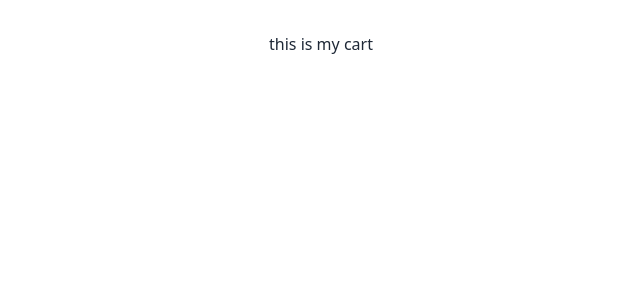
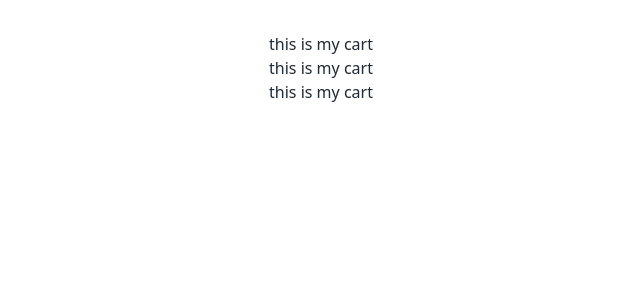
Before and after one commit to Arafath999/ass10-code, a React (Vite) app: page /mycart in a window 1280 px wide. Shown: the top 300 px of the page, without its empty margins (319-959 px from the left). Built offline with nearby package versions, Linux system fonts and the light colour scheme; no server answers.

Commit message:
added to the Mycard

```diff
--- a/src/Components/MyCard.jsx
+++ b/src/Components/MyCard.jsx
@@ -4,6 +4,8 @@ const MyCard = () => {
     return (
         <div>
             <h2>this is my cart</h2>
+            <h2>this is my cart</h2>
+            <h2>this is my cart</h2>
         </div>
     );
 };
```
